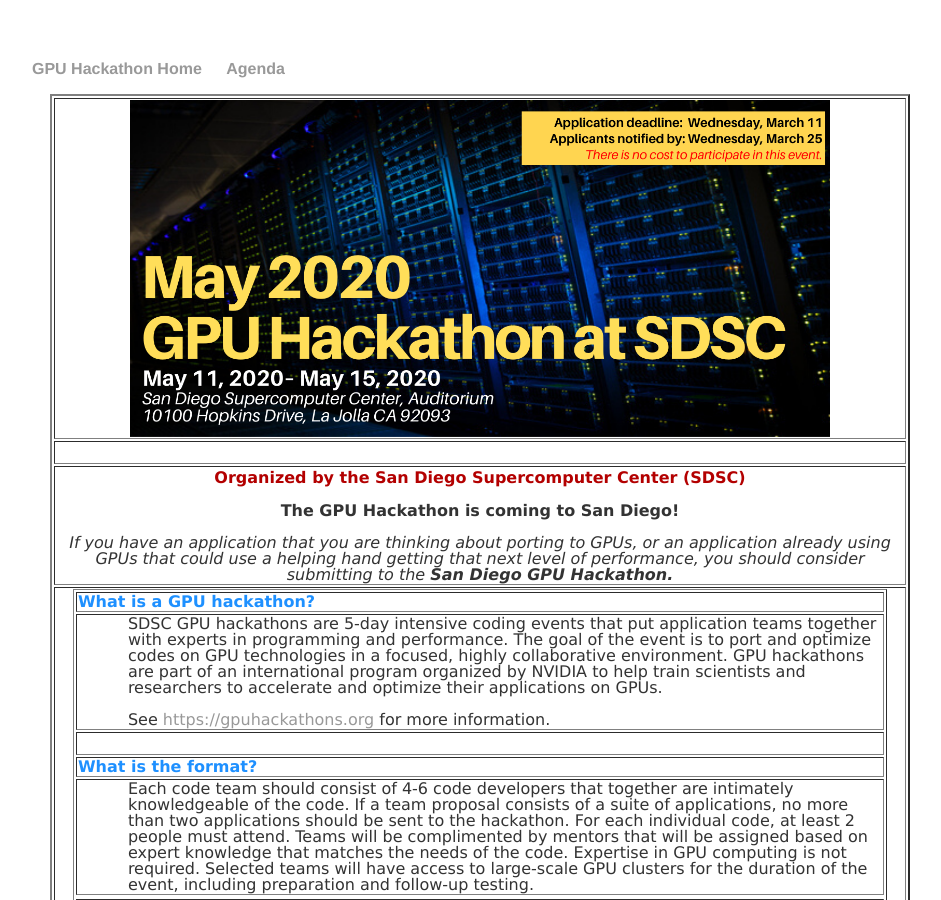
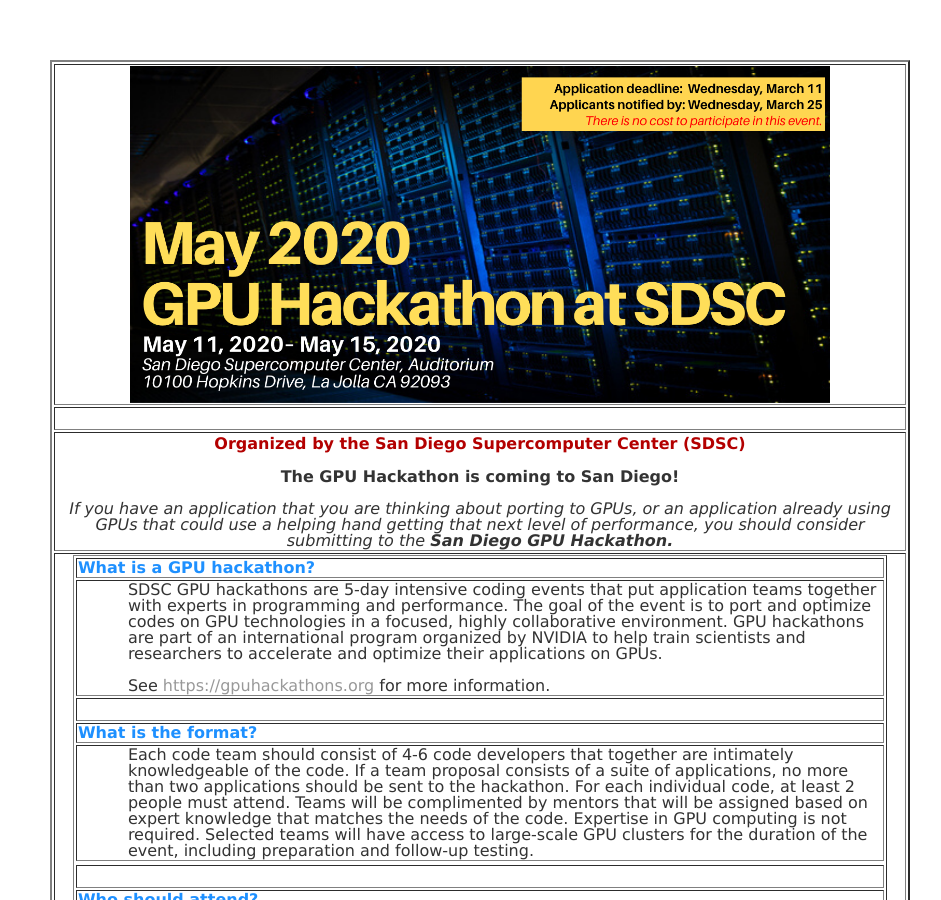
Before and after one commit to sdsc-hpc-training/sdsc-hpc-training.github.io, a Jekyll site: the page built from gpuhackathon/index.html, in a window 1280 px wide and 900 px high. Shown: the whole window, without its empty margins (160-1101 px from the left). Built offline with Jekyll 4.4.1, drawn with Linux system fonts in a browser that asks for light colours.

Commit message:
update index

```diff
--- a/_layouts/gpuhack.html
+++ b/_layouts/gpuhack.html
@@ -6,20 +6,28 @@
 
 	</head>
 	<body>
+<!----
 		<nav>
     		<ul>
         		<li><a href="/gpuhackathon">GPU Hackathon Home</a></li>
         		<li><a href="/gpuhackathon/agenda.html" target="_blank">Agenda</a></li>
     		</ul>
 		</nav>
+---->
 		<div class="container">
 			{{ content }}
 		</div><!-- /.container -->
 		<footer>
-    		<ul>
-        		<li><a href="mailto:mthomas@sdsc.edu">email: mthomas at sdsc.edu</a></li>
-        		<li><a href="https://github.com/sdsc-training">github.com/sdsc-hpc-training</a></li>
-			</ul>
+<table border=1 widthe=96%>
+<tr><td align="left>
+ <a href="mailto:mthomas@sdsc.edu">email: mthomas at sdsc.edu</a>
+</td>
+<td align="right>
+<a href="https://github.com/sdsc-training">github.com/sdsc-hpc-training</a>
+</td>
+<tr>
+</table>
+
 		</footer>
 	</body>
 </html>
```
